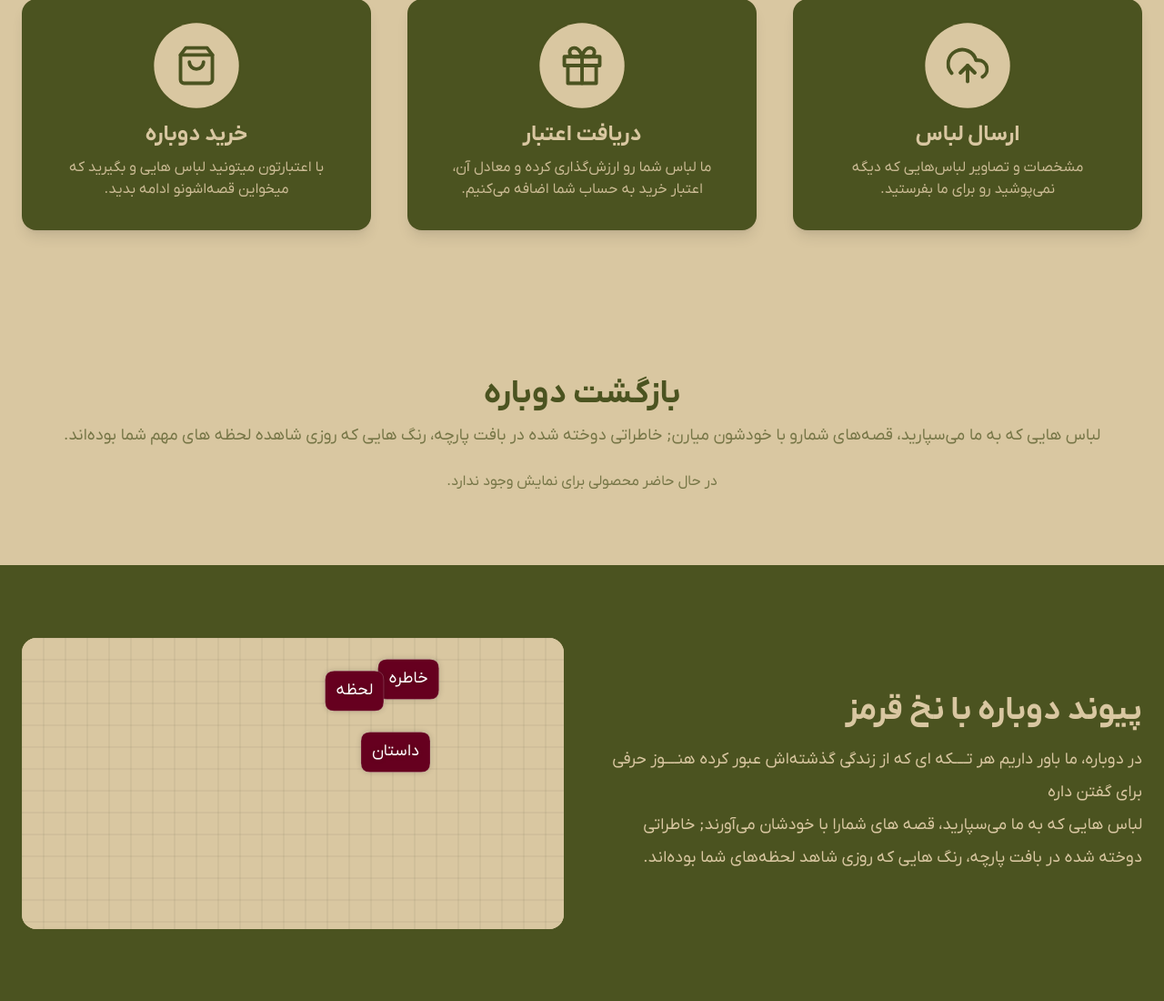
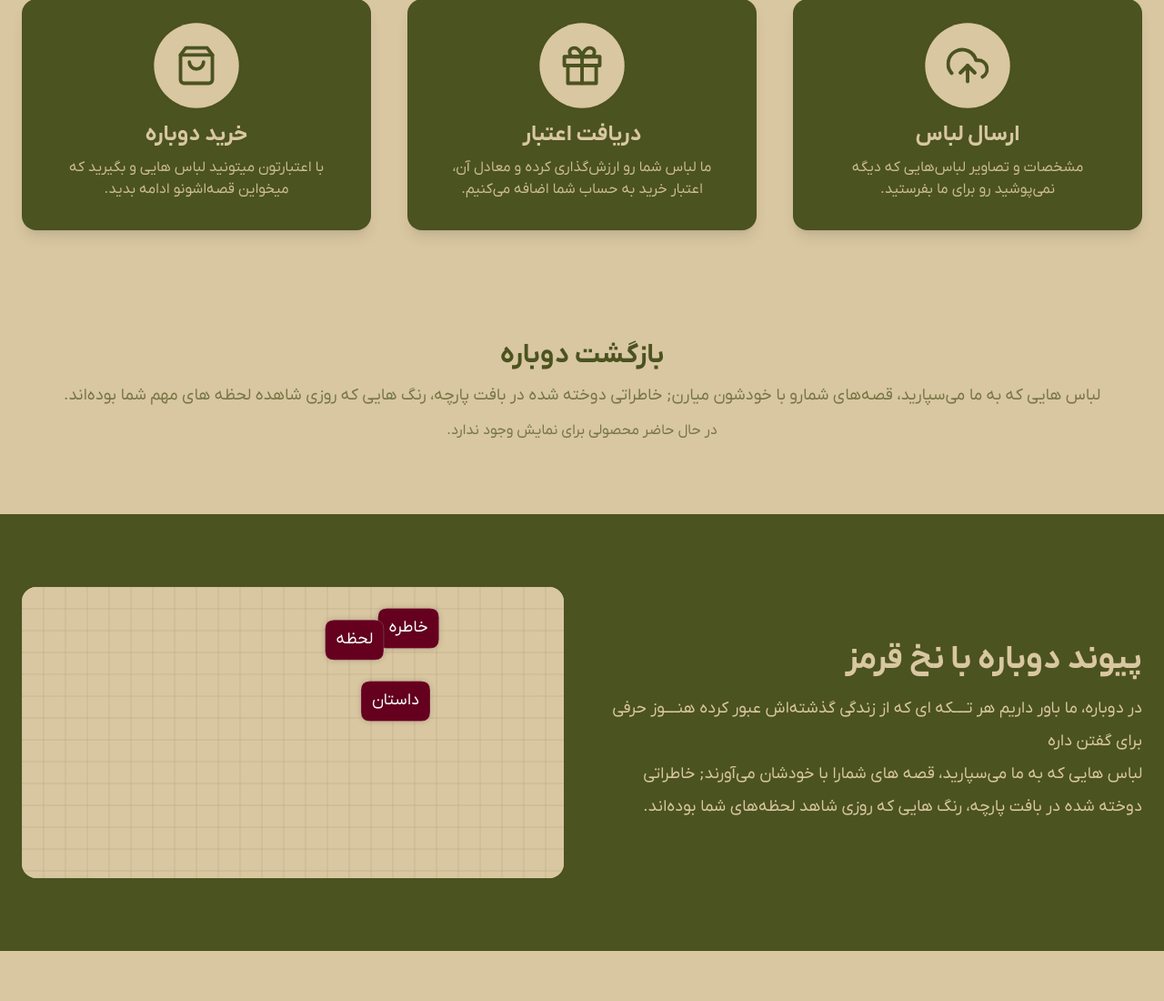
Before and after one commit to hirbodprime/dobare, a Django app: page / in a window 1280 px wide. Shown: the part 957-2057 px from the top of the page at 91% size. Run offline with Django 5.2, Linux system fonts and the light colour scheme; data that the repository does not hold is empty; some libraries are stand-ins or nearby versions; some web fonts are replaced.

Commit message:
sm:text-3xl

```diff
--- a/templates/index.html
+++ b/templates/index.html
@@ -337,13 +337,13 @@ tailwind.config = {
       <!-- PRODUCTS -->
 <section id="products" class="py-16 md:py-20 animated-section">
   <div class="container mx-auto px-6">
-<div class="text-center mb-6">
-  <h3 class="text-4xl font-bold text-brand-dark">بازگشت دوباره</h3>
+<div class="text-center -mt-10 mb-3">
+  <h3 class="text-2xl sm:text-3xl font-bold text-brand-dark">بازگشت دوباره</h3>
   <p class="mt-3 text-lg text-brand-primary/70">
-    لباس هایی که به ما می‌سپارید، قصه‌های شمارو با خودشون میارن;
-    خاطراتی دوخته شده در بافت پارچه، رنگ هایی که روزی شاهده لحظه های مهم شما بوده‌اند.
+    لباس هایی که به ما می‌سپارید، قصه‌های شمارو با خودشون میارن; خاطراتی دوخته شده در بافت پارچه، رنگ هایی که روزی شاهده لحظه های مهم شما بوده‌اند.
   </p>
 </div>
+
 
 
     <div class="grid grid-cols-1 sm:grid-cols-2 lg:grid-cols-3 gap-8">
```
